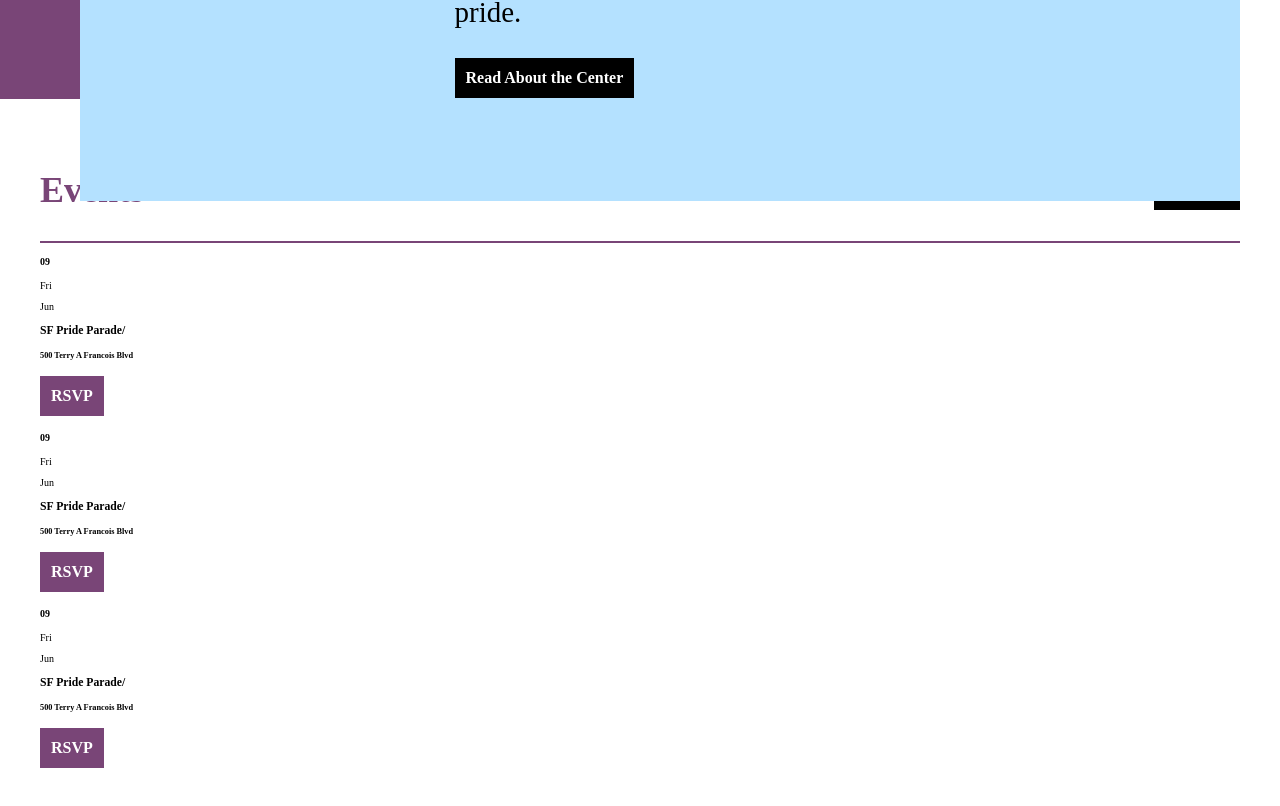
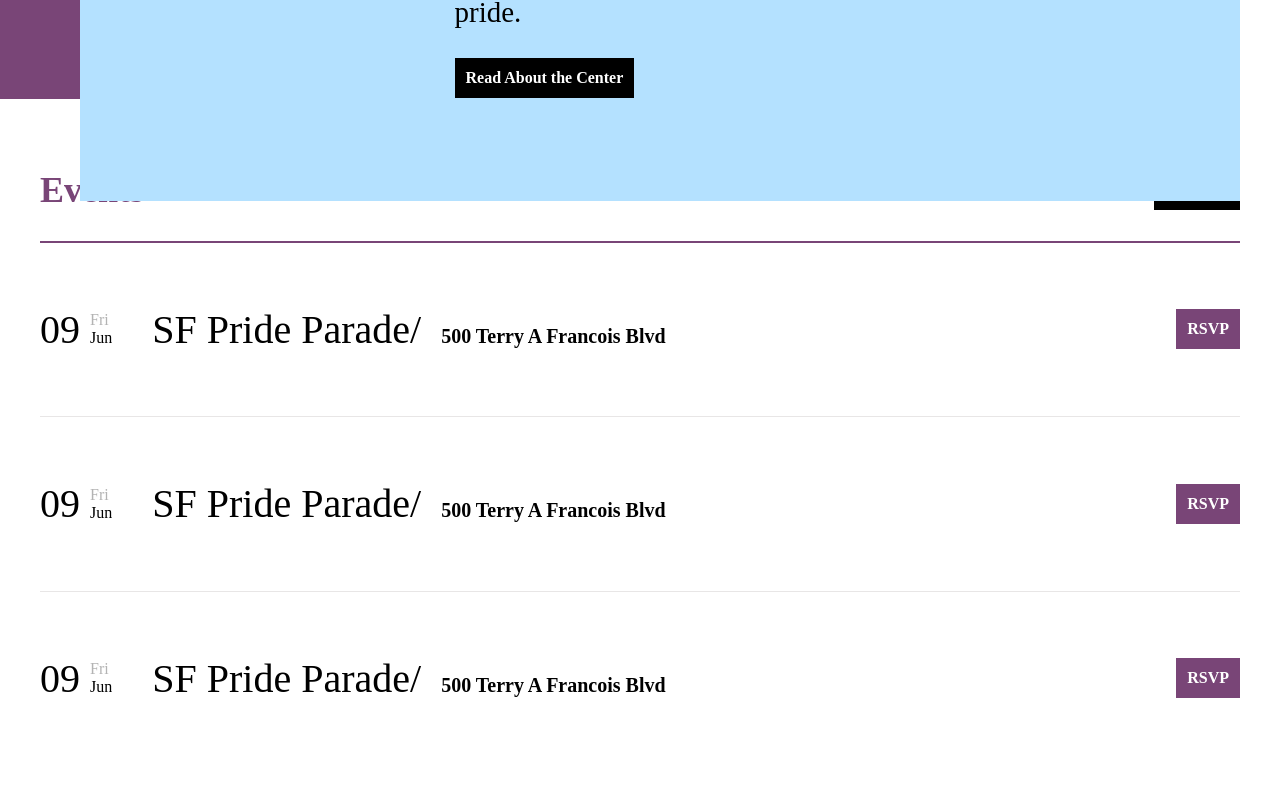
Before and after one commit to QueerTeen-India/website, a Next.js app: page / in a window 1280 px wide. Shown: the part 721-1527 px from the top of the page. Built offline with nearby package versions, Linux system fonts and the light colour scheme; grey boxes are pictures that could not be loaded.

Commit message:
feat: completed home events

```diff
--- a/components/home/events.jsx
+++ b/components/home/events.jsx
@@ -33,6 +33,7 @@ const Events = () => {
             <div className="home-events-container">
                 {events.map((e, index) => {
                     return (<div key={index} className="home-events-container-each">
+                        <div className="home-events-container-each-content-container">
                             <div className="home-events-container-each-date">
                                 <h4>{e.date[0]}</h4>
                                 <div>
@@ -42,6 +43,7 @@ const Events = () => {
                             </div>
                             <div className="home-events-container-each-content">
                                 <h3>{e.name}/</h3><h5>{e.venue}</h5>
+                            </div>
                         </div>
                         <div className="home-events-container-each-link">
                             <Link href="/rsvp" style={{ textDecoration: 'none' }} >
--- a/sass/components/_home.scss
+++ b/sass/components/_home.scss
@@ -100,12 +100,72 @@
     &-events {
         padding: 4rem;
 
+        &-container {
+            &-each {
+                padding: 1rem 0;
+                &:not(:last-child){
+
+                    border-bottom: 1px solid #E8E6E6;
+
+                }
+                &-date {
+                    display: flex;
+                    align-items: center;
+                    div{
+                        p{
+                            margin: 0;
+                            font-size: 1.6rem;
+                            font-weight: 300;
+                            &:first-child{
+                                color: #B3B3B3;
+                            }
+                            &:nth-child(2){
+
+                            }
+                        }
+                    }
+                    h4 {
+                        font-weight: 400;
+                        margin-right: 1rem;
+                        font-size: 4rem;
+                    }
+                }
+
+                &-content {
+                    &-container {
+                        display: flex;
+                        align-items: center;
+                    }
+
+                    margin-left: 4rem;
+                    display: flex;
+                    align-items: baseline;
+
+                    h3 {
+
+                        font-weight: 400;
+                        font-size: 4rem;
+                    }
+                    h5{
+                        margin-left: 2rem;
+                        font-size: 2rem;
+                    }
+                }
+
+                align-items: center;
+                ;
+                display: flex;
+                justify-content: space-between;
+            }
+        }
+
         &-header {
-            h2{
+            h2 {
                 color: #794577;
                 font-size: 3.6rem;
             }
-            border-bottom:2px solid #794577 ;
+
+            border-bottom:2px solid #794577;
             display: flex;
             justify-content: space-between;
             align-items: center
--- a/styles/globals.css
+++ b/styles/globals.css
@@ -152,6 +152,49 @@
 .home-events {
   padding: 4rem;
 }
+.home-events-container-each {
+  padding: 1rem 0;
+  align-items: center;
+  display: flex;
+  justify-content: space-between;
+}
+.home-events-container-each:not(:last-child) {
+  border-bottom: 1px solid #E8E6E6;
+}
+.home-events-container-each-date {
+  display: flex;
+  align-items: center;
+}
+.home-events-container-each-date div p {
+  margin: 0;
+  font-size: 1.6rem;
+  font-weight: 300;
+}
+.home-events-container-each-date div p:first-child {
+  color: #B3B3B3;
+}
+.home-events-container-each-date h4 {
+  font-weight: 400;
+  margin-right: 1rem;
+  font-size: 4rem;
+}
+.home-events-container-each-content {
+  margin-left: 4rem;
+  display: flex;
+  align-items: baseline;
+}
+.home-events-container-each-content-container {
+  display: flex;
+  align-items: center;
+}
+.home-events-container-each-content h3 {
+  font-weight: 400;
+  font-size: 4rem;
+}
+.home-events-container-each-content h5 {
+  margin-left: 2rem;
+  font-size: 2rem;
+}
 .home-events-header {
   border-bottom: 2px solid #794577;
   display: flex;
```
Also changed, not shown: 1 other file (tests, documents, lock files or other folders). Lines whose indentation alone changed are shown as unchanged.
